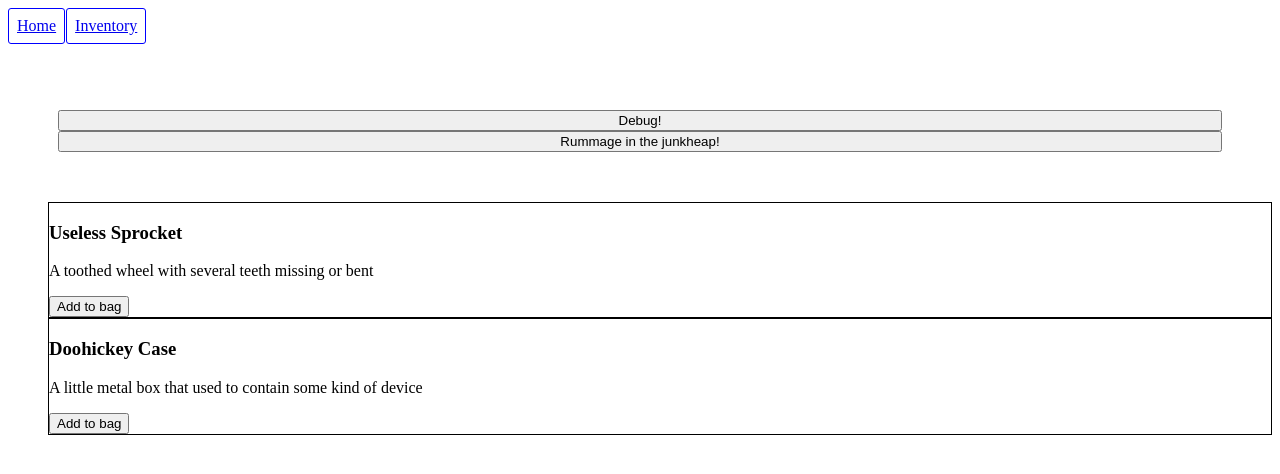
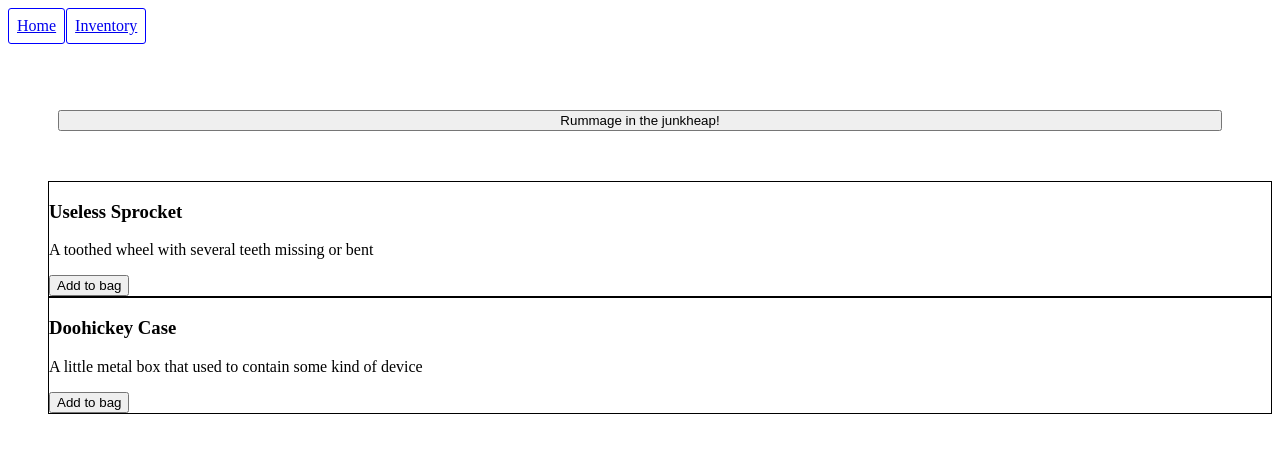
Before and after one commit to gpcroucher/idle-game, a React (Vite) app: page /junkheap in a window 1280 px wide. Shown: the top 474 px of the page. Built offline with nearby package versions, Linux system fonts and the light colour scheme.

Commit message:
removed debug button and commented Junkheap code

```diff
--- a/src/pages/Junkheap.jsx
+++ b/src/pages/Junkheap.jsx
@@ -62,13 +62,19 @@ export default function Junkheap() {
     localStorage.setItem("recentJunk", JSON.stringify(items));
   }, [items]);
 
+  // removes an item from the list and puts it in the inventory
   function addToBag(junkItem) {
+    // load the inventory from local memory, or create it if it doesn't exist
     const storedInv = JSON.parse(localStorage.getItem("junkInventory"));
     console.log("Stored junkInventory value:", storedInv);
     const junkInventory = storedInv ? storedInv : [];
     console.log("junkInventory:", junkInventory);
+
+    // get the item stack in the inventory which matches the item given as argument (if it exists)
     const matchingStack = junkInventory.find((e) => e.id === junkItem.id);
     console.log(`There ${matchingStack ? "is a" : "is no"} matching stack.`);
+
+    // if there is a matching item stack, then increment it, otherwise create the item stack
     if (matchingStack !== undefined) {
       matchingStack.count += 1;
       console.log(`Added 1 ${junkItem.name} to junkInventory`);
@@ -76,13 +82,16 @@ export default function Junkheap() {
       junkInventory.push({ ...junkItem, count: 1 });
       console.log(`Created a stack of 1 ${junkItem.name} in junkInventory`);
     }
+
+    // save the inventory to local memory
     localStorage.setItem("junkInventory", JSON.stringify(junkInventory));
     console.log("Saved junkInventory to local storage.");
 
-    // console.log(items.filter((item) => item.uid !== junkItem.uid));
+    // remove the item from the list
     setItems(items.filter((item) => item.uid !== junkItem.uid));
   }
 
+  // returns a random junk item from the list
   function getRandomJunk() {
     const randomInteger = Math.floor(Math.random() * (junkItems.length - 1));
     return { ...junkItems[randomInteger], uid: items.length };
@@ -92,6 +101,7 @@ export default function Junkheap() {
     setItems([...items, getRandomJunk()]);
   }
 
+  // returns a JSX JunkItem component for each item in the list
   function displayItems() {
     // let i = 0;
     return items.length ? (
@@ -117,10 +127,8 @@ export default function Junkheap() {
     <div className="junkheap">
       <NavBar exclude="/junkheap" />
       <div className="junkheap-controls">
-        <button onClick={() => console.log(items)}>Debug!</button>
         <button onClick={handleJunkButton}>Rummage in the junkheap!</button>
       </div>
-
       <ul className="junkheap-items">{displayItems()}</ul>
     </div>
   );
```
